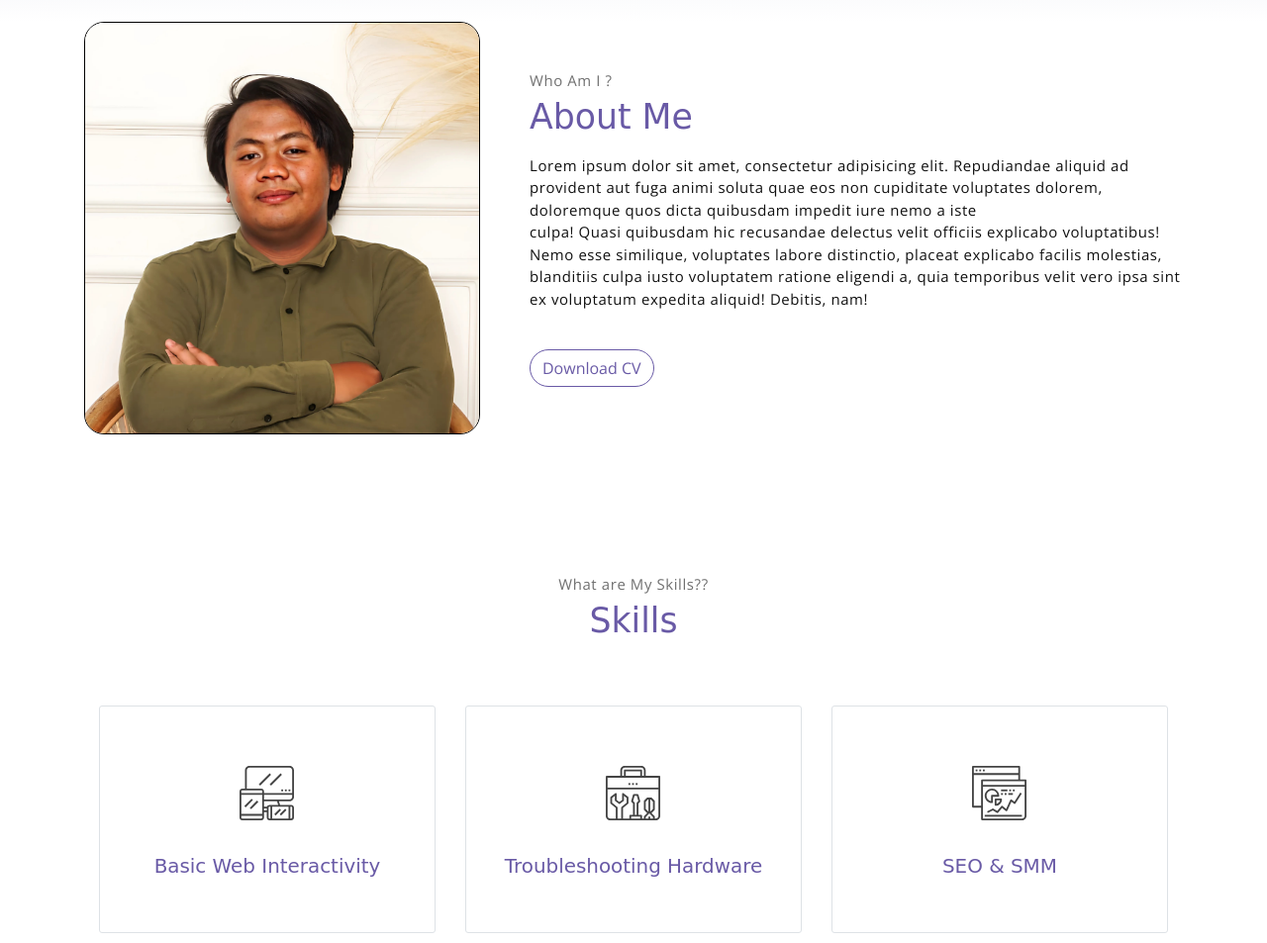
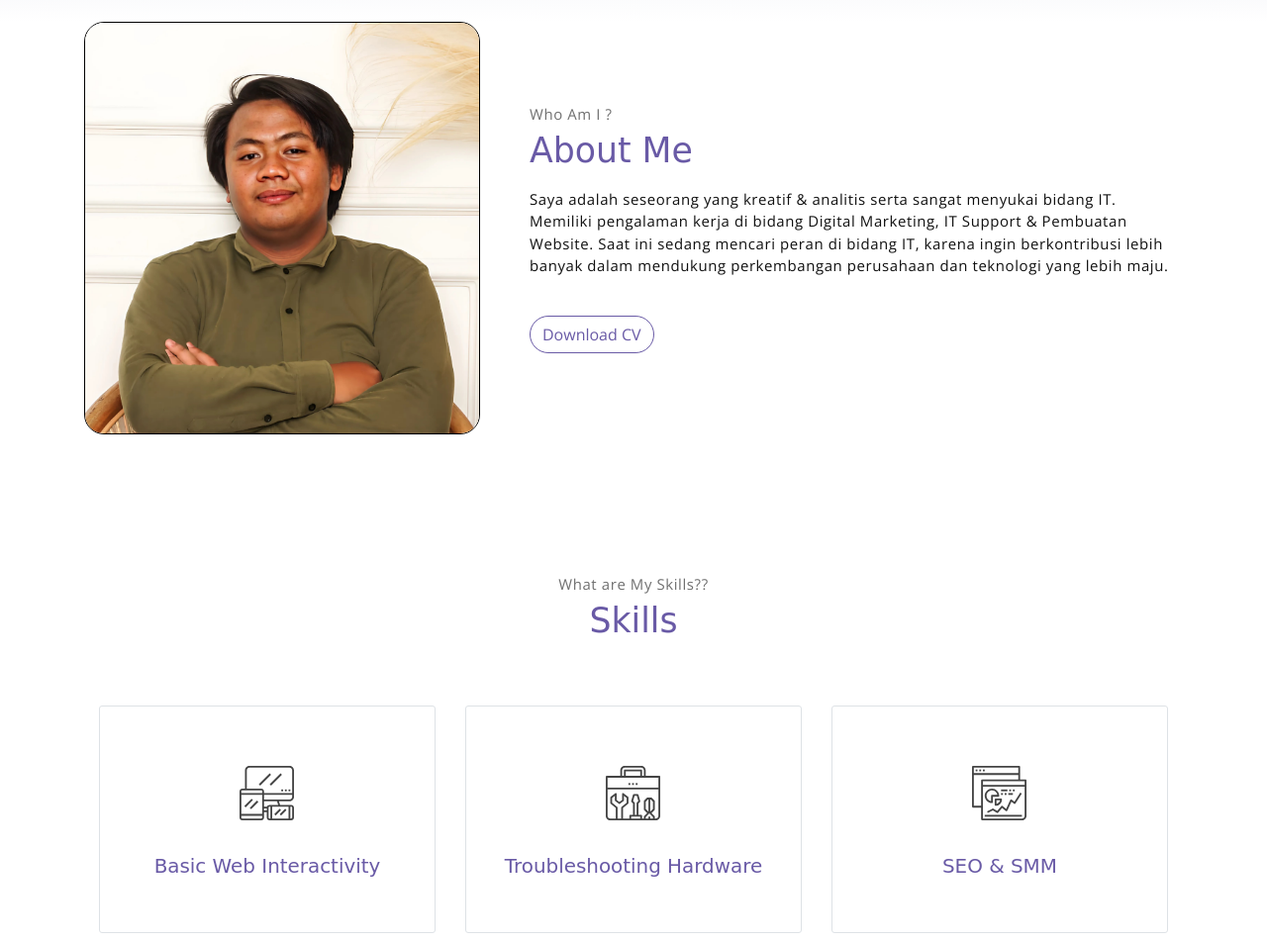
Before and after one commit to Nov14nDf10/MyPortofolio, a website: page index.html in a window 1280 px wide. Shown: the part 778-1731 px from the top of the page at 99% size. Drawn offline with nearby package versions, Linux system fonts and the light colour scheme; a web font is replaced by a local one.

Commit message:
Update index.html

```diff
--- a/index.html
+++ b/index.html
@@ -74,9 +74,12 @@
                 <div class="about-caption">
                     <p class="section-subtitle">Who Am I ?</p>
                     <h2 class="section-title mb-3">About Me</h2>
-                    <p>
-                        Lorem ipsum dolor sit amet, consectetur adipisicing elit. Repudiandae aliquid ad provident aut fuga animi soluta quae eos non cupiditate voluptates dolorem, doloremque quos dicta quibusdam impedit iure nemo a iste
-                        <br>culpa! Quasi quibusdam hic recusandae delectus velit officiis explicabo voluptatibus! Nemo esse similique, voluptates labore distinctio, placeat explicabo facilis molestias, blanditiis culpa iusto voluptatem ratione eligendi a, quia temporibus velit vero ipsa sint ex voluptatum expedita aliquid! Debitis, nam!
+        	     <p>
+                        <b>Saya adalah seseorang yang kreatif & analitis serta sangat menyukai bidang IT.
+                        Memiliki pengalaman kerja di bidang Digital Marketing, IT Support & Pembuatan Website.
+                        Saat ini sedang mencari peran di bidang IT,  karena ingin berkontribusi lebih banyak dalam mendukung
+                        perkembangan perusahaan dan teknologi yang lebih maju.
+                        </b>
                     </p>
                     <button class="btn-rounded btn btn-outline-primary mt-4"><a class="btn-download" href="https://github.com/Nov14nDf10/MyPortofolio/raw/main/assets/pdf/simple%20resumee.pdf" download="simple%20resumee.pdf" target="_blank">Download CV</a></button>
                 </div>
```
